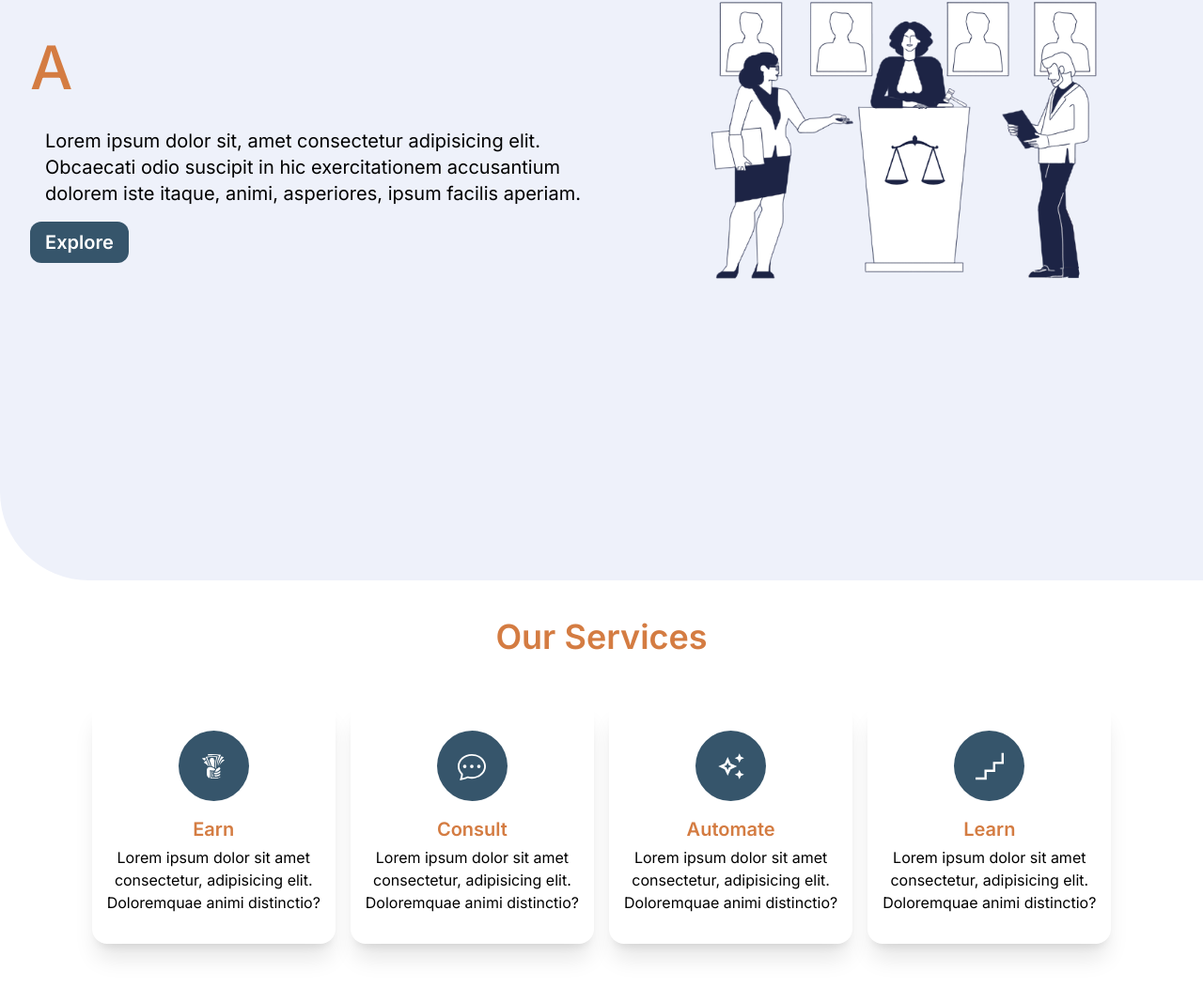
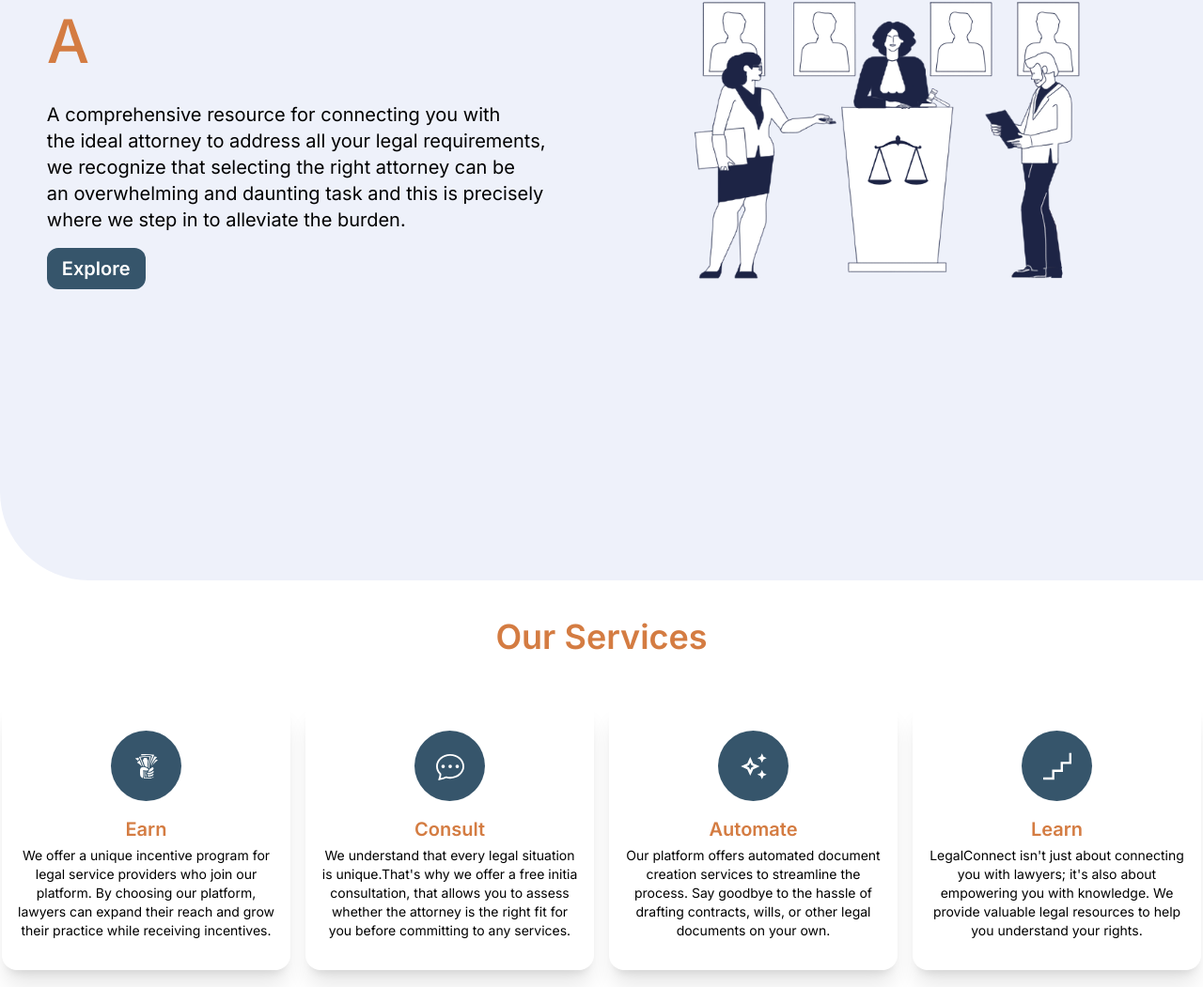
Before and after one commit to LegalX-SIH-2023/LegalEase, a Next.js app: page / in a window 1280 px wide. Shown: the part 242-1293 px from the top of the page at 94% size. Built offline with nearby package versions, Linux system fonts and the light colour scheme; no server answers.

Commit message:
Text content added

```diff
--- a/components/home/Hero.jsx
+++ b/components/home/Hero.jsx
@@ -50,10 +50,9 @@ const Hero = () => {
               />
             </div>
 
-            <p className="lext-lg md:text-xl text-primary-mediumGray text-center px-4 md:text-left">
-              Lorem ipsum dolor sit, amet consectetur adipisicing elit. <br />
-              Obcaecati odio suscipit in hic exercitationem accusantium <br />{" "}
-              dolorem iste itaque, animi, asperiores, ipsum facilis aperiam.
+            <p className="text-xl text-primary-mediumGray text-center md:text-left">
+              A comprehensive resource for connecting you with <br /> the ideal attorney to address all your legal requirements, <br /> we recognize that selecting the right attorney can be <br /> an overwhelming and daunting task{" "}
+              and this is precisely <br /> where we step in to alleviate the burden.
             </p>
             <button className="p-2 bg-primary-navy rounded-xl px-4 text-xl font-semibold text-white hover:shadow-xl">
               Explore
--- a/components/home/Services.jsx
+++ b/components/home/Services.jsx
@@ -14,9 +14,9 @@ const Services = () => {
                     <div className='flex justify-center items-center w-[75px] h-[75px] rounded-full bg-primary-navy p-2'>
                         <GiTakeMyMoney className='text-3xl text-white' />
                     </div>
-                    <div className="">
+                    <div className="w-[275px]">
                         <p className='text-xl text-[#D47C42] font-semibold text-center'>Earn</p>
-                        <p className='text-center mt-1'>Lorem ipsum dolor sit amet <br /> consectetur, adipisicing elit. <br /> Doloremquae animi distinctio?</p>
+                        <p className='text-center mt-1 text-sm'>We offer a unique incentive program for legal service providers who join our platform. By choosing our platform, lawyers can expand their reach and grow their practice while receiving incentives.</p>
                     </div>
                 </div>
                 {/* services card */}
@@ -24,9 +24,9 @@ const Services = () => {
                     <div className='flex justify-center items-center w-[75px] h-[75px] rounded-full bg-primary-navy p-2'>
                         <BsChatDots className='text-3xl text-white' />
                     </div>
-                    <div className="">
+                    <div className="w-[275px]">
                         <p className='text-xl text-[#D47C42] font-semibold text-center'>Consult</p>
-                        <p className='text-center mt-1'>Lorem ipsum dolor sit amet <br /> consectetur, adipisicing elit. <br /> Doloremquae animi distinctio?</p>
+                        <p className='text-center mt-1 text-sm'>We understand that every legal situation is unique.That's why we offer a free initia consultation, that allows you to assess whether the attorney is the right fit for you before committing to any services.</p>
                     </div>
                 </div>
                 {/* services card */}
@@ -34,9 +34,9 @@ const Services = () => {
                     <div className='flex justify-center items-center w-[75px] h-[75px] rounded-full bg-primary-navy p-2'>
                         <MdOutlineAutoAwesome className='text-3xl text-white' />
                     </div>
-                    <div className="">
+                    <div className="w-[275px]">
                         <p className='text-xl text-[#D47C42] font-semibold text-center'>Automate</p>
-                        <p className='text-center mt-1'>Lorem ipsum dolor sit amet <br /> consectetur, adipisicing elit. <br /> Doloremquae animi distinctio?</p>
+                        <p className='text-center mt-1 text-sm'>Our platform offers automated document creation services to streamline the process. Say goodbye to the hassle of drafting contracts, wills, or other legal documents on your own.</p>
                     </div>
                 </div>
                 {/* services card */}
@@ -44,9 +44,9 @@ const Services = () => {
                     <div className='flex justify-center items-center w-[75px] h-[75px] rounded-full bg-primary-navy p-2'>
                         <SiFuturelearn className='text-3xl text-white' />
                     </div>
-                    <div className="">
+                    <div className="w-[275px]">
                         <p className='text-xl text-[#D47C42] font-semibold text-center'>Learn</p>
-                        <p className='text-center mt-1'>Lorem ipsum dolor sit amet <br /> consectetur, adipisicing elit. <br /> Doloremquae animi distinctio?</p>
+                        <p className='text-center mt-1 text-sm'>LegalConnect isn't just about  connecting you  with lawyers; it's also  about empowering you with knowledge. We provide valuable legal resources to help you understand your rights.</p>
                     </div>
                 </div>
             </section>
```
